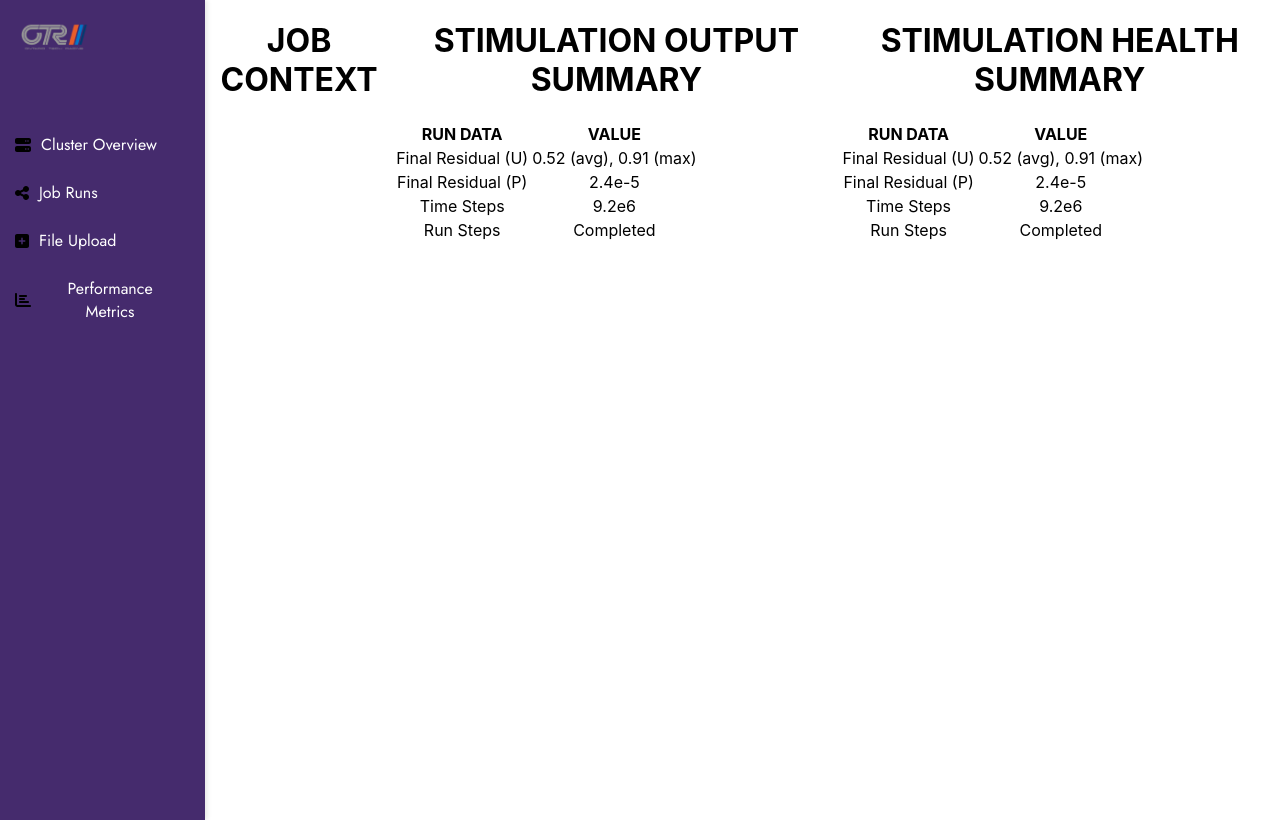
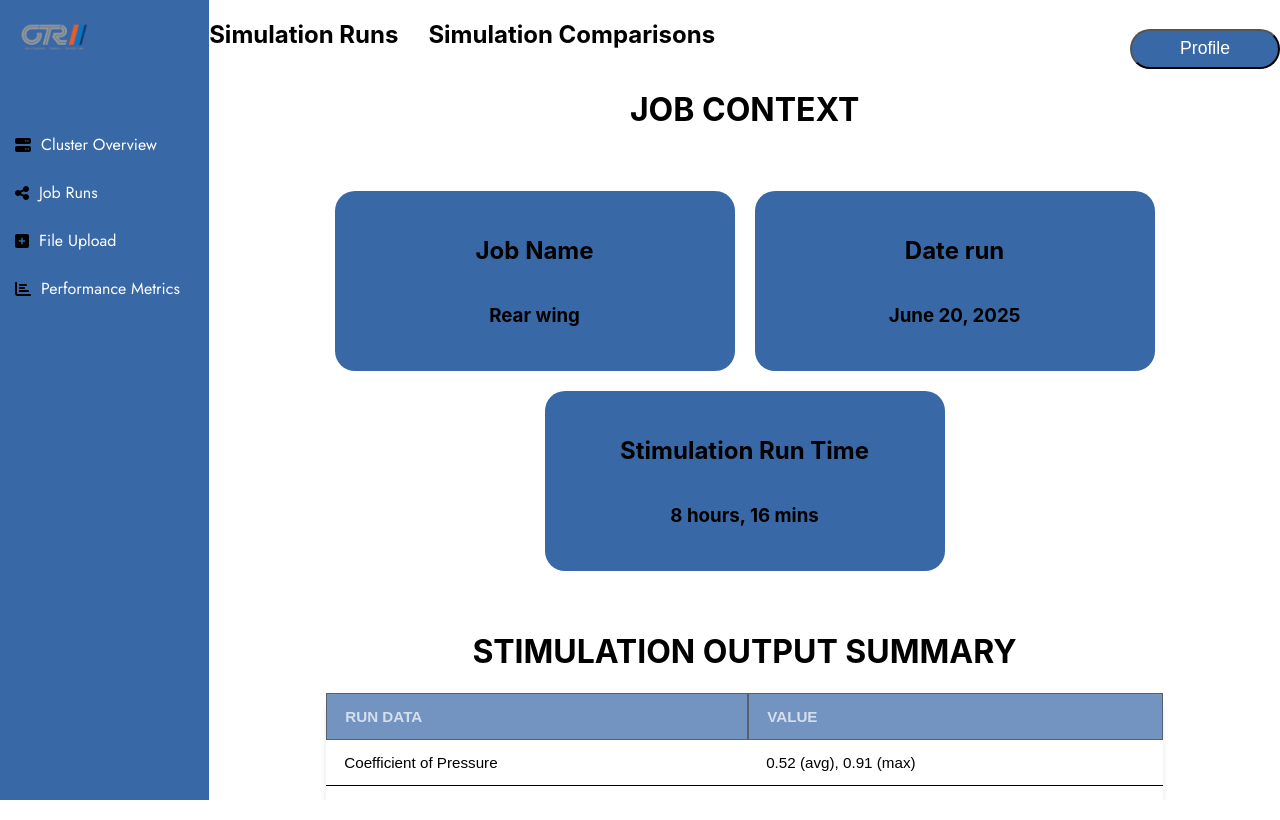
Before and after one commit to OntarioTechRacing/cluster_frontend, a React (Create React App) app: page /force-results in a window 1280 px wide. Built offline with nearby package versions, Linux system fonts and the light colour scheme.

Commit message:
Fixed alignment and added more css on tables and job-context section

```diff
--- a/src/components/Hero/Hero.jsx
+++ b/src/components/Hero/Hero.jsx
@@ -13,7 +13,6 @@ import {
   faCircleCheck,
   faPieChart,
 } from "@fortawesome/free-solid-svg-icons";
-import ForceResults from "../../pages/PostProcessing/ForceResults.jsx";
 
 import { Link } from "react-router-dom";
 
--- a/src/components/NavBar/Navbar.css
+++ b/src/components/NavBar/Navbar.css
@@ -1,5 +1,5 @@
 .navbar {
-  background-color: #452b6d;
+  background-color: #3968A6;
   width: 250px;
   height: 100vh;
   color: #ffffff;
@@ -50,11 +50,11 @@
 }
 
 .nav-links li:hover a {
-  color: #452b6d; /* Change link text color on hover */
+  color: #3968A6; /* Change link text color on hover */
 }
 
 .nav-links li:hover .fa-icon {
-  color: #452b6d; /* Change icon color on hover */
+  color: #3968A6; /* Change icon color on hover */
 }
 
 .nav-links a {
--- a/src/pages/PostProcessing/ForceResults.css
+++ b/src/pages/PostProcessing/ForceResults.css
@@ -1,29 +1,148 @@
-
-.forceResults-layout{
-    display:flex;
+html, body{
+    height:100%;
+    margin: 0;
+    padding: 0;
+    overflow: auto;
 }
 
+.forceResults-layout {
+    display:flex;
+    background-color: #ffffff
+}
 
 .force-results-content{
     background-color: #D9D9D9;
     height: 400px;
     width: 500px;
+}
 
+.forceResults-body-container {
+    display:grid;
+    margin: 0 auto
+}
+
+.row {
+    display:flex;
+}
+
+.table-wrapper {
+    width: 100%;
+    overflow-x: auto;
+    padding: 0 10px;
+    box-sizing: border-box;
 
 }
 
-.row{
-    display:flex;
+.table {
+    width: 100%;
+    min-width: 600px;
+    box-shadow: 0px 2px 6px rgba(0, 0, 0, 0.1);
+    font-family: sans-serif;
+    background-color: white;
+    border-collapse: seperate;
+    border-radius:20px;
+    border-spacing: 0;
+
 }
 
-.force-results-layout{
-    background-color: #D9D9D9;
-    height: 700px;
-    width: 500px;
-    border-radius:10px;
+
+.table thead tr {
+    background-color: #3968A6;
+    color: white;
+    font-weight: bold;
+    border-radius: 20px
+}
+
+.forceResults-table {
+    margin: 0 auto;
+    border-radius: 30px;
+    height: 100%;
+    width: 80%;
+}
+
+.table th, .table td {
+    padding: 14px 18px;
+    text-align: left;
+    font-size: 0.95rem;
+    border-bottom: 1px solid #000000;
+}
+
+.table tbody tr:last-child td {
+    border-bottom: none;
+}
+
+th {
+    background-color: #3968A6;
+    opacity: 0.7;
+    border: 1px solid black;
+}
+
+table tbody {
+    border: 1px solid black;
+}
+
+.table-headings {
+    background-color: #3968A6;
+    opacity: 0.7;
+}
+
+.table tbody tr:hover {
+  background-color: #f5f5f5;
 }
 
 .force-results-container{
     display:flex;
     margin: 20px;
 }
+
+.job-context {
+    display:flex;
+    justify-content: center;
+    flex-wrap: wrap;
+    margin: 20px 0;
+    gap: 20px
+}
+
+.job-context-container {
+    width: 400px;
+    height: 180px;
+    background-color: #3968A6;
+    border-radius: 20px;
+    color: rgb(0, 0, 0);
+    display: flex;
+    flex-direction: column;
+    justify-content: center;
+    align-items: center;
+    text-align: center;
+    transition: background-color 0.3s ease;
+}
+
+.job-context-container:hover {
+    background-color: #3968A6;
+    opacity: 0.8;
+    cursor: default;
+}
+
+.top-navigation-container{
+    display:flex;
+    justify-content: space-between;
+    align-items:flex-end
+}
+
+.top-nav-links-container {
+    display:flex;
+    gap: 30px;
+}
+
+.profile-container {
+    display:flex;
+}
+
+.profile-btn{
+    background-color: #3968A6;
+    height: 40px;
+    width: 150px;
+    border-radius: 20px;
+    color: white;
+    font-size: 1.1rem;
+}
--- a/src/pages/PostProcessing/ForceResults.jsx
+++ b/src/pages/PostProcessing/ForceResults.jsx
@@ -1,72 +1,105 @@
-import {useState} from "react"
+// import {useState} from "react"
 import "./ForceResults.css"
 import Navbar from "../../components/NavBar/Navbar.jsx"; // Ensure this path is correct
-import { FontAwesomeIcon } from "@fortawesome/react-fontawesome";
-import {
-  faBell,
-  faUser,
-  faCircleInfo,
-  faCircle,
-  faCirclePlay,
-  faCircleCheck,
-  faPieChart,
-} from "@fortawesome/free-solid-svg-icons";
 
 const ForceResults = () => {
 
     /* Define Backend States */
-    const [dragForce, setDragForce] = useState(0)
-    const [liftForce, setLiftForce] = useState(0)
-    const [axialForce, setAxialForce]= useState(0)
+    // const [dragForce, setDragForce] = useState(0)
+    // const [liftForce, setLiftForce] = useState(0)
+    // const [axialForce, setAxialForce]= useState(0)
+
     return(
     <div className="forceResults-layout">
+        <div>
             <Navbar />
+        </div>
 
-           <div>
+        <div className="forceResults-body-container">
+
+        { /* ---- Top Navigation ---- */}
+
+        <div className="top-navigation-container">
+            <div className="top-nav-links-container">
+                <h2>Simulation Runs</h2>
+                <h2>Simulation Comparisons</h2>
+            </div>
+
+            { /* ---- Link to Profile Button ---- */}
+
+            <div className="profile-container">
+                <button className="profile-btn">Profile</button>
+            </div>
+        </div>
+
+        { /* ---- Job Context Section ---- */}
         <h1>JOB CONTEXT</h1>
+        <div className="force-results-container">
+            <div className="job-context">
+                <div className="job-context-container">
+                    <h2>Job Name</h2>
+                    <h3>Rear wing</h3>
+                </div>
 
-            <div>
+                <div className="job-context-container">
+                    <h2>Date run</h2>
+                    <h3>June 20, 2025 </h3>
+                </div>
+
+                <div className="job-context-container">
+                    <h2>Stimulation Run Time</h2>
+                    <h3>8 hours, 16 mins</h3>
+                </div>
 
             </div>
         </div>
 
-            <div className="forceResults-header">
+        { /* ---- Simulation Output Summary ---- */}
+        <div className="forceResults-table">
             <h1>STIMULATION OUTPUT SUMMARY</h1>
-                <table>
+            <div className="table-wrapper">
+                <table className="table">
                     <thead>
-                        <tr>
+                        <tr className="table-headings">
                             <th>RUN DATA</th>
                             <th>VALUE</th>
                         </tr>
                     </thead>
                 <tbody>
                     <tr>
-                            <td>Final Residual (U)</td>
+                        <td>Coefficient of Pressure</td>
                         <td>0.52 (avg), 0.91 (max)</td>
                     </tr>
                     <tr>
-                            <td>Final Residual (P)</td>
-                            <td>2.4e-5</td>
+                        <td>Coefficient of Total Pressure (Ctp)</td>
+                        <td>1.14 max</td>
                     </tr>
                     <tr>
-                            <td>Time Steps</td>
-                            <td>9.2e6</td>
+                        <td>Velocity</td>
+                        <td>Avg: 35.2 m/s, Max: 61.8 m/s</td>
                     </tr>
                     <tr>
-                            <td>Run Steps</td>
-                            <td>Completed</td>
+                        <td>Wall shear stress</td>
+                        <td>Avg: 8.6 Pa, Max: 14.3 Pa</td>
+                    </tr>
+                    <tr>
+                        <td>Iso Surfaces</td>
+                        <td>3 created – velocity 20/40/60 m/s</td>
                     </tr>
                 </tbody>
             </table>
             </div>
+        </div>
 
-
+        { /* ---- Simulation Output Summary ---- */}
             <div>
                 <h1>STIMULATION HEALTH SUMMARY</h1>
-            <div className="stimulationHealthSummaries-table">
-                <table>
+                    <div className="forceResults-table">
+                    <div className="table-wrapper">
+
+                    <table className="table">
                         <thead>
-                        <tr>
+                            <tr className="table-headings">
                                 <th>RUN DATA</th>
                                 <th>VALUE</th>
                             </tr>
@@ -93,6 +126,8 @@ const ForceResults = () => {
                         </div>
                     </div>
                 </div>
+            </div>
+        </div>
     )
 }
 
```
Lines whose indentation alone changed are shown as unchanged.
